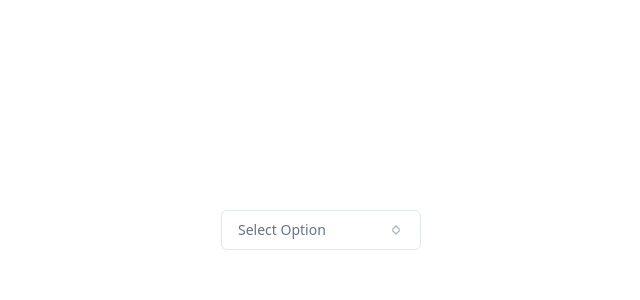
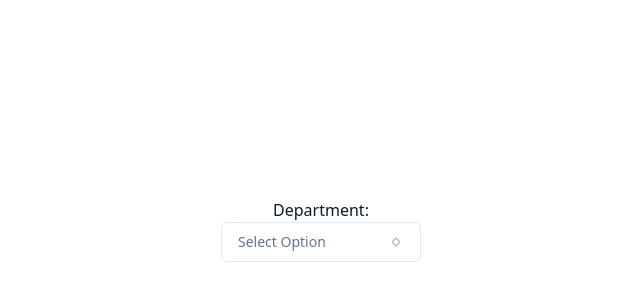
Before and after one commit to Mars375/OPC_UI, a React (Vite) app: page / in a window 1280 px wide. Shown: the part 170-470 px from the top of the page, without its empty margins (319-959 px from the left). Built offline with nearby package versions, Linux system fonts and the light colour scheme.

Commit message:
feat: new Props for Combobox

```diff
--- a/lib/components/ui/Combobox/Combobox.tsx
+++ b/lib/components/ui/Combobox/Combobox.tsx
@@ -7,27 +7,40 @@ import {
 	CommandGroup,
 	CommandItem,
 	CommandList,
-	CommandInput, // Assurez-vous d'importer CommandInput
+	CommandInput,
 } from "@/main";
 import { Popover, PopoverContent, PopoverTrigger } from "@/main";
 import { ChevronsUpDownIcon } from "@/main";
 
-interface ComboboxProps {
+interface ComboboxProps
+	extends Omit<React.HTMLAttributes<HTMLDivElement>, "onChange"> {
 	options: { value: string; label: string }[];
 	includeInput?: boolean;
+	id?: string;
+	name?: string;
+	onChange?: (value: string) => void;
+	error?: string;
 }
 
 const Combobox: React.FC<ComboboxProps> = ({
 	options,
 	includeInput = false,
+	id,
+	name,
+	onChange,
+	error,
+	...props
 }) => {
 	const [open, setOpen] = React.useState(false);
 	const [value, setValue] = React.useState("");
 
 	return (
+		<div {...props}>
 			<Popover open={open} onOpenChange={setOpen}>
 				<PopoverTrigger asChild>
 					<Button
+						id={id}
+						name={name}
 						variant='outline'
 						role='combobox'
 						aria-expanded={open}
@@ -46,7 +59,9 @@ const Combobox: React.FC<ComboboxProps> = ({
 				</PopoverTrigger>
 				<PopoverContent className='w-[200px] p-0'>
 					<Command>
-					{includeInput && <CommandInput placeholder='Search...' />}
+						{includeInput && (
+							<CommandInput placeholder='Search...' id={id} name={name} />
+						)}
 						<CommandList>
 							{options.length === 0 && (
 								<CommandEmpty>No options found.</CommandEmpty>
@@ -57,9 +72,9 @@ const Combobox: React.FC<ComboboxProps> = ({
 										key={index}
 										value={option.value}
 										onSelect={() => {
-										console.log("onSelect triggered:", option.label);
 											setValue(option.value);
 											setOpen(false);
+											onChange?.(option.value);
 										}}
 									>
 										{option.label}
@@ -70,6 +85,8 @@ const Combobox: React.FC<ComboboxProps> = ({
 					</Command>
 				</PopoverContent>
 			</Popover>
+			{error && <div className='text-'>{error}</div>}
+		</div>
 	);
 };
 
--- a/package.json
+++ b/package.json
@@ -1,6 +1,6 @@
 {
 	"name": "opc-ui",
-	"version": "0.3.6",
+	"version": "0.3.7",
 	"type": "module",
 	"files": [
 		"dist"
--- a/src/App.tsx
+++ b/src/App.tsx
@@ -10,9 +10,31 @@ const options = [
 ];
 
 const App: React.FC = () => {
+	const [selectedValue, setSelectedValue] = React.useState("");
+	const [error, setError] = React.useState("");
+
+	const handleComboboxChange = (value: string) => {
+		setSelectedValue(value);
+		if (value === "") {
+			setError("Please select an option.");
+		} else {
+			setError("");
+		}
+	};
+
+	console.log(selectedValue);
+
 	return (
 		<div className='flex flex-col items-center justify-center h-screen'>
-			<Combobox options={options} includeInput={true} />
+			<label htmlFor='department-combobox'>Department:</label>
+			<Combobox
+				options={options}
+				includeInput={true}
+				id='department-combobox'
+				name='department'
+				onChange={handleComboboxChange}
+				error={error}
+			/>
 		</div>
 	);
 };
```
Also changed, not shown: 1 other file (tests, documents, lock files or other folders). Lines whose indentation alone changed are shown as unchanged.
